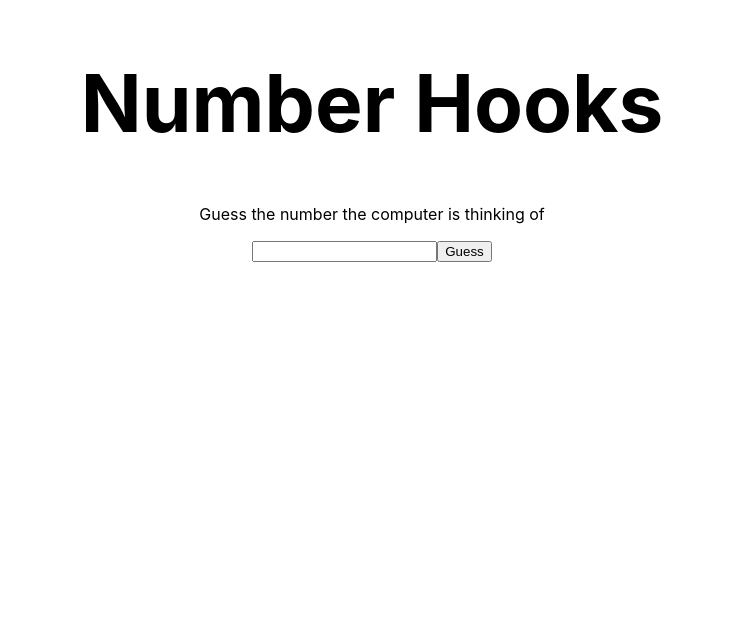
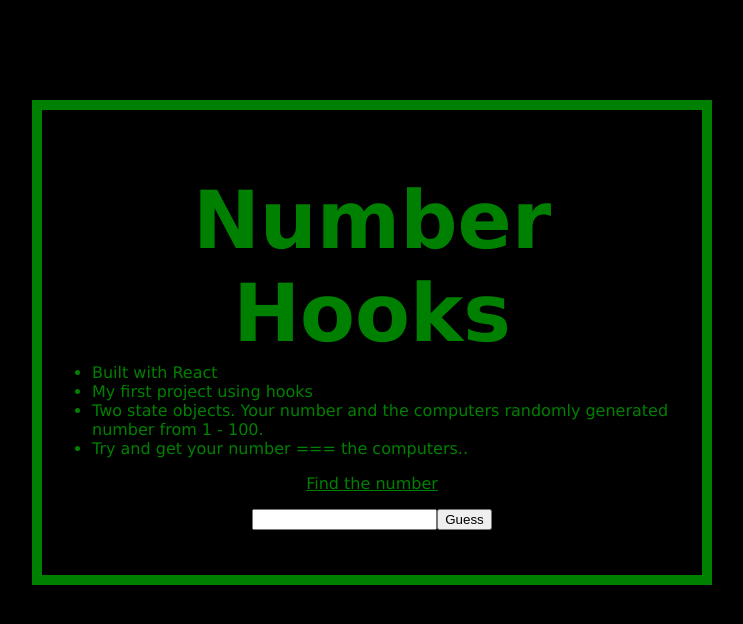
Before and after one commit to georuiz817/Number-Fun, a React (Create React App) app in the folder number-fun/my-app/: page / in a window 1280 px wide. Shown: the top 624 px of the page, without its empty margins (268-1011 px from the left). Built offline with nearby package versions, Linux system fonts and the light colour scheme.

Commit message:
additional css, theme done, working on hint button

```diff
--- a/number-fun/my-app/src/App.css
+++ b/number-fun/my-app/src/App.css
@@ -1,8 +1,23 @@
 .App {
   text-align: center;
+  margin: auto;
+  width: 50%;
+  border: 10px solid green;
+  padding: 10px;
+  margin-top: 100px;
+  color: green;
+}
+
+body{
+  background-color: black ;
+  font-family: 'Lucida Sans TypeWriter', 'Lucida Sans Regular', 'Lucida Grande', 'Lucida Sans Unicode', Geneva, Verdana, sans-serif;
 }
 
 h1 {
   font-size: 80px;
+}
 
+ul{
+  text-align: left;
+  margin-top: -50px;
 }
--- a/number-fun/my-app/src/Main.js
+++ b/number-fun/my-app/src/Main.js
@@ -31,7 +31,13 @@ function Main() {
     return (
     <div>
       <h1>Number Hooks</h1>
-      <p>Guess the number the computer is thinking of</p>
+      <ul>
+        <li>Built with React</li>
+        <li>My first project using hooks</li>
+        <li>Two state objects. Your number and the computers randomly generated number from 1 - 100.</li>
+        <li>Try and get your number === the computers..</li>
+      </ul>
+      <p><u>Find the number</u></p>
          <form onSubmit={handleSubmit}>
             <input type="text" value={HumNum} name="name" onChange={(e) => UpdateHumNum( e.target.value)}/>
             <button id="button" type="submit">Guess</button>
```
